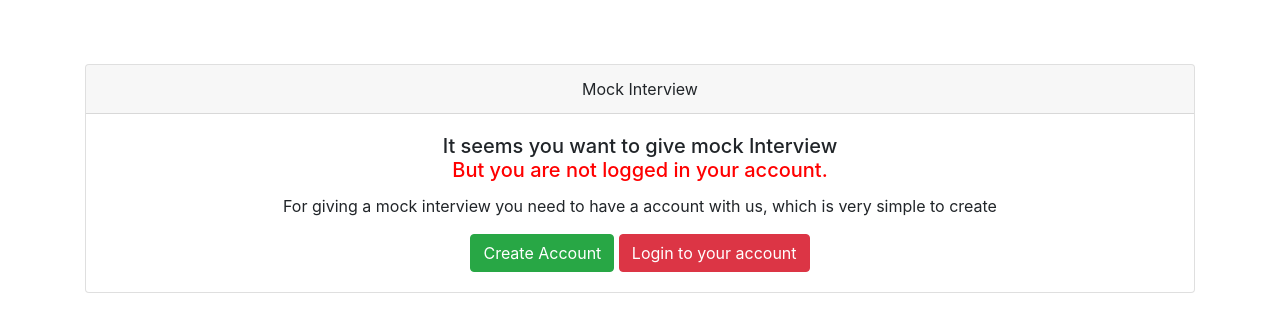
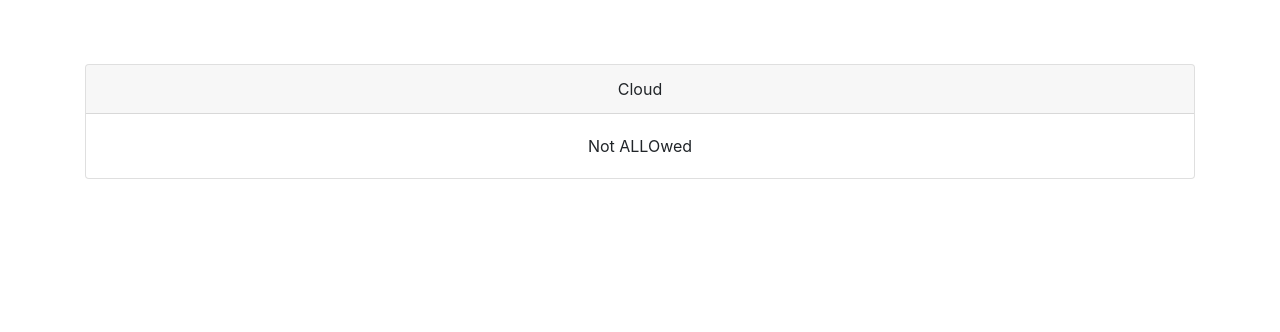
Before and after one commit to jitendrasteam/Cloud-Computing-Mini-Project, a Flask app: template templates/notallowed.html in a window 1280 px wide. Shown: the part 56-388 px from the top of the page. Run offline with Flask 2, Linux system fonts and the light colour scheme; the template is opened without the code that fills it, so the values that code supplies are empty; some libraries are stand-ins or nearby versions.

Commit message:
FIXED A BUG

```diff
--- a/app.py
+++ b/app.py
@@ -121,7 +121,7 @@ def error405(error):
 ############     FILES   #######################
 @app.route('/uploads', methods=['GET', 'POST'])
 def upload_file():
-    if request.method == 'POST':
+    if request.method == 'POST' or request.method == 'GET':
         # check if the post request has the file part
         if 'file' not in request.files:
             flash('No file part')
@@ -141,7 +141,7 @@ def upload_file():
     return render_template("uploadPage.html")
 
 
-@app.route('/uploaded_file/<filename>', methods=["GET"])
+@app.route('/uploaded_file/<filename>', methods=["GET","POST"])
 def uploaded_file(filename):
     afile = session["username"]+"/"+filename
     return send_from_directory(os.path.join(app.config['UPLOAD_FOLDER'], session["username"]),
@@ -150,4 +150,4 @@ def uploaded_file(filename):
 
 if __name__ == "__main__":
     app.secret_key = "interviewbot"
-    app.run(debug=True, port=8242)
+    app.run(debug=True, port=4219,threaded=True)
--- a/templates/home.html
+++ b/templates/home.html
@@ -43,7 +43,7 @@
             <h5>Upload a new file on our cloud</h5>
         </div>
             <div class="card-body">
-            <form method=post enctype=multipart/form-data>
+            <form method=post action="/uploads" enctype=multipart/form-data>
                 <input type=file name=file>
                 <br/>
                 <br/>
--- a/templates/noaccess.html
+++ b/templates/noaccess.html
@@ -5,8 +5,7 @@
 <div class="container">
 <div class="card text-center">
   <div class="card-header">
-	Mock Interview
-  </div>
+CLoud  </div>
   <div class="card-body">
     <h5 class="card-title">It seems the action you want to perform is not allowed</h5>
 
--- a/templates/notallowed.html
+++ b/templates/notallowed.html
@@ -5,13 +5,9 @@
 <div class="container">
 <div class="card text-center">
   <div class="card-header">
-	Mock Interview
-  </div>
+Cloud  </div>
   <div class="card-body">
-    <h5 class="card-title">It seems you want to give mock Interview<br/> <span style="color:red">But you are not logged in your account.</span></h5>
-    <p class="card-text">For giving a mock interview you need to have a account with us, which is very simple to create</p>
-    <a href="/register" class="btn btn-success">Create Account</a>
-    <a href="/login" class="btn btn-danger">Login to your account</a>
+   Not ALLOwed
   </div>
 
 </div>
```
Also changed, not shown: storage/test/Screenshot_from_2019-04-02_23-04-24.png (added), 3 other files.
